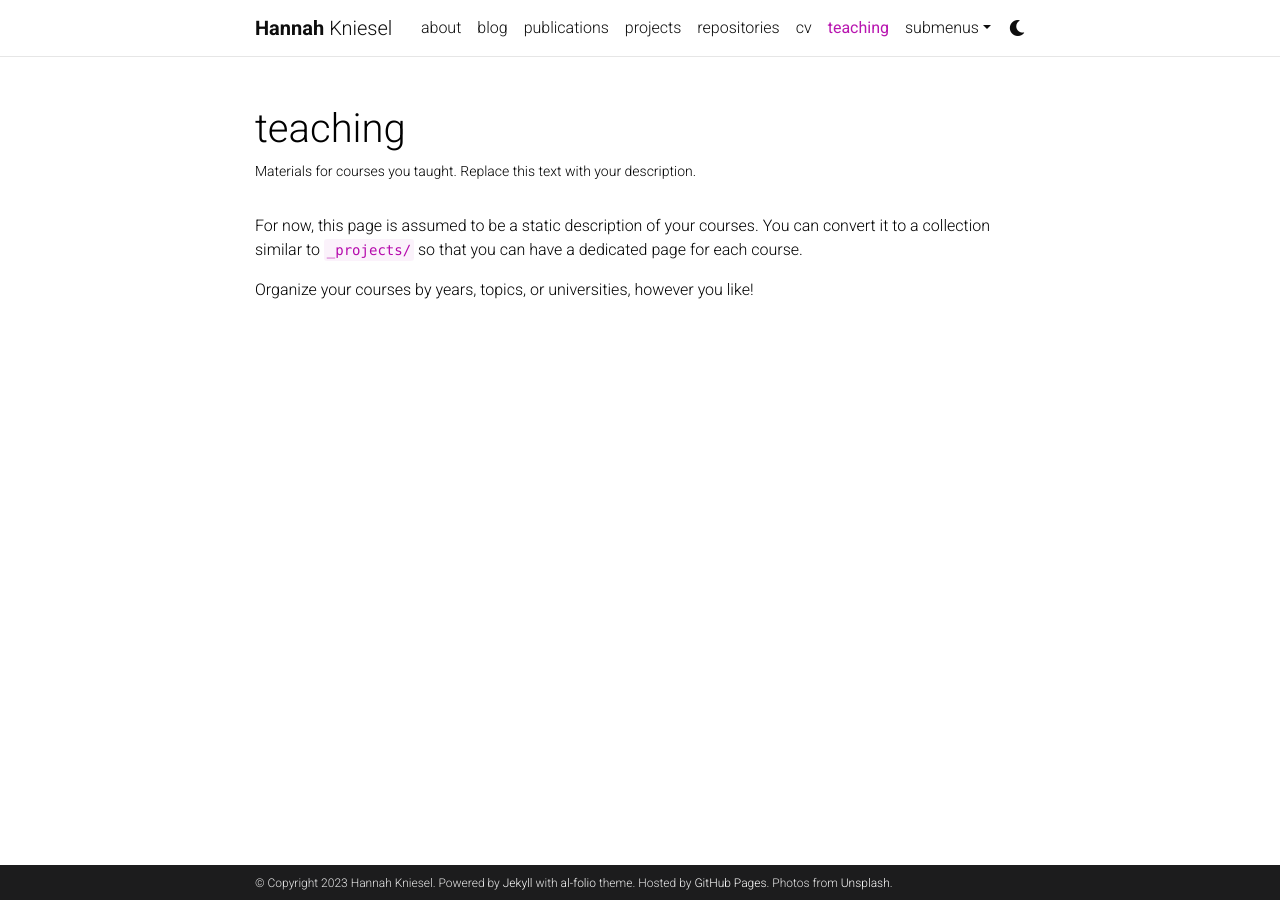
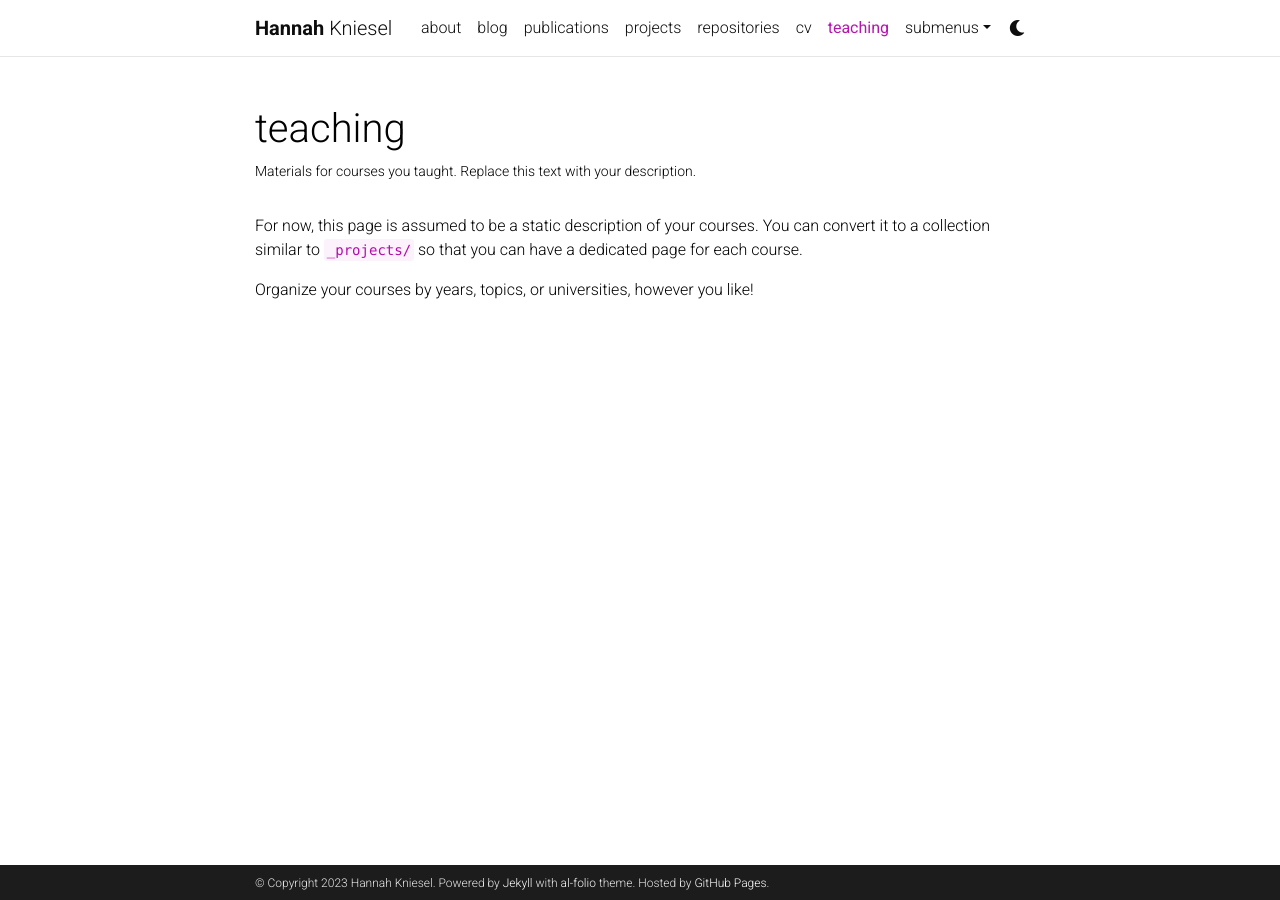
Before and after one commit to HannahKniesel/hannahkniesel.github.io, a Jekyll site: the page built from _pages/teaching.md, in a window 1280 px wide. Built offline with Jekyll 4.4.1, drawn with Linux system fonts in a browser that asks for light colours; comment, search, counter and statistics services are not loaded; a style sheet for code colours, icons or effects is not loaded.

Commit message:
first adaptions _config.yaml

```diff
--- a/_config.yml
+++ b/_config.yml
@@ -12,7 +12,6 @@
 footer_text: >
   Powered by <a href="https://jekyllrb.com/" target="_blank">Jekyll</a> with <a href="https://github.com/alshedivat/al-folio">al-folio</a> theme.
   Hosted by <a href="https://pages.github.com/" target="_blank">GitHub Pages</a>.
-  Photos from <a href="https://unsplash.com" target="_blank">Unsplash</a>.
 keywords: jekyll, jekyll-theme, academic-website, portfolio-website  # add your own keywords or leave empty
 
 lang: en # the language of your site (for example: en, fr, cn, ru, etc.)
@@ -302,7 +301,7 @@
 # -----------------------------------------------------------------------------
 
 imagemagick:
-  enabled: true # enables responsive images for your site (recomended, see https://github.com/alshedivat/al-folio/issues/537)
+  enabled: false # enables responsive images for your site (recomended, see https://github.com/alshedivat/al-folio/issues/537)
   widths:
     - 480
     - 800
```
